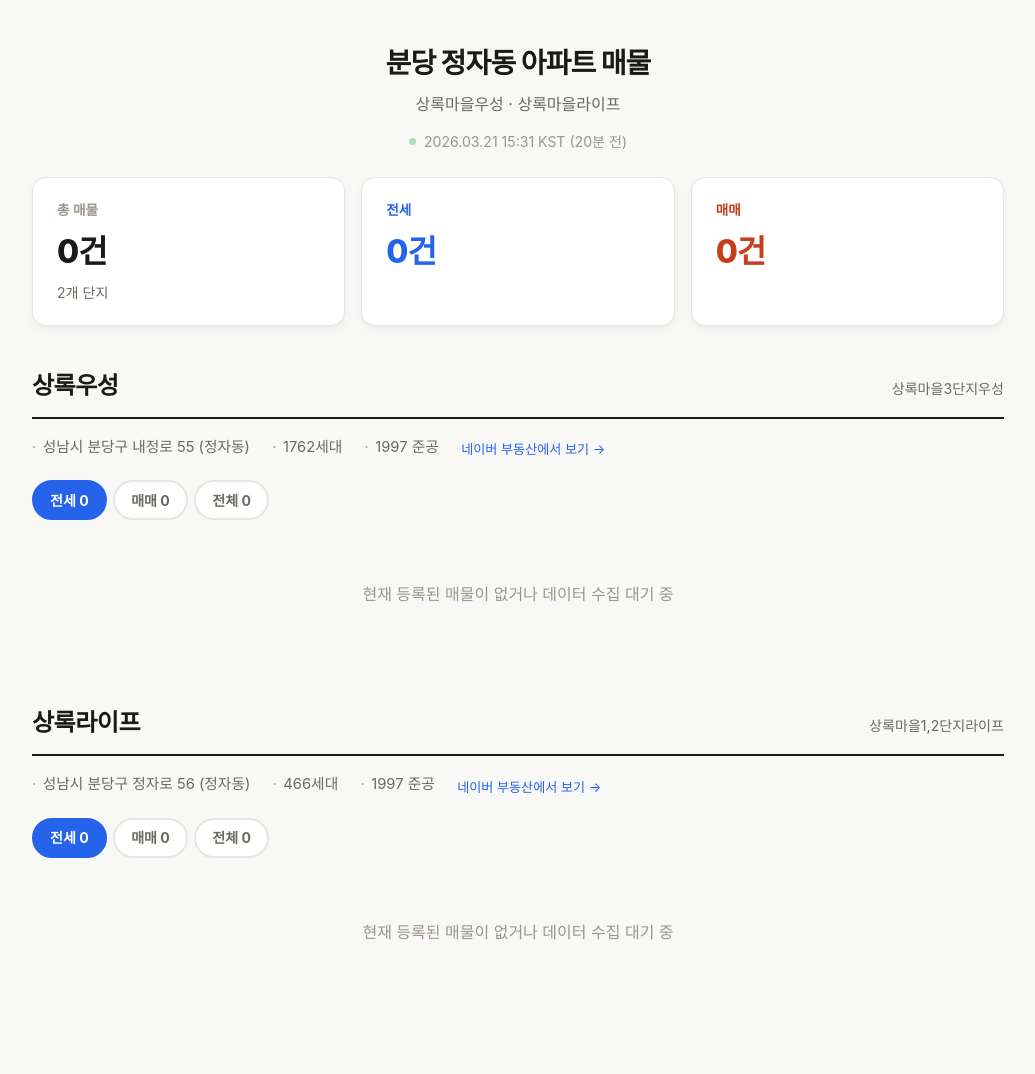
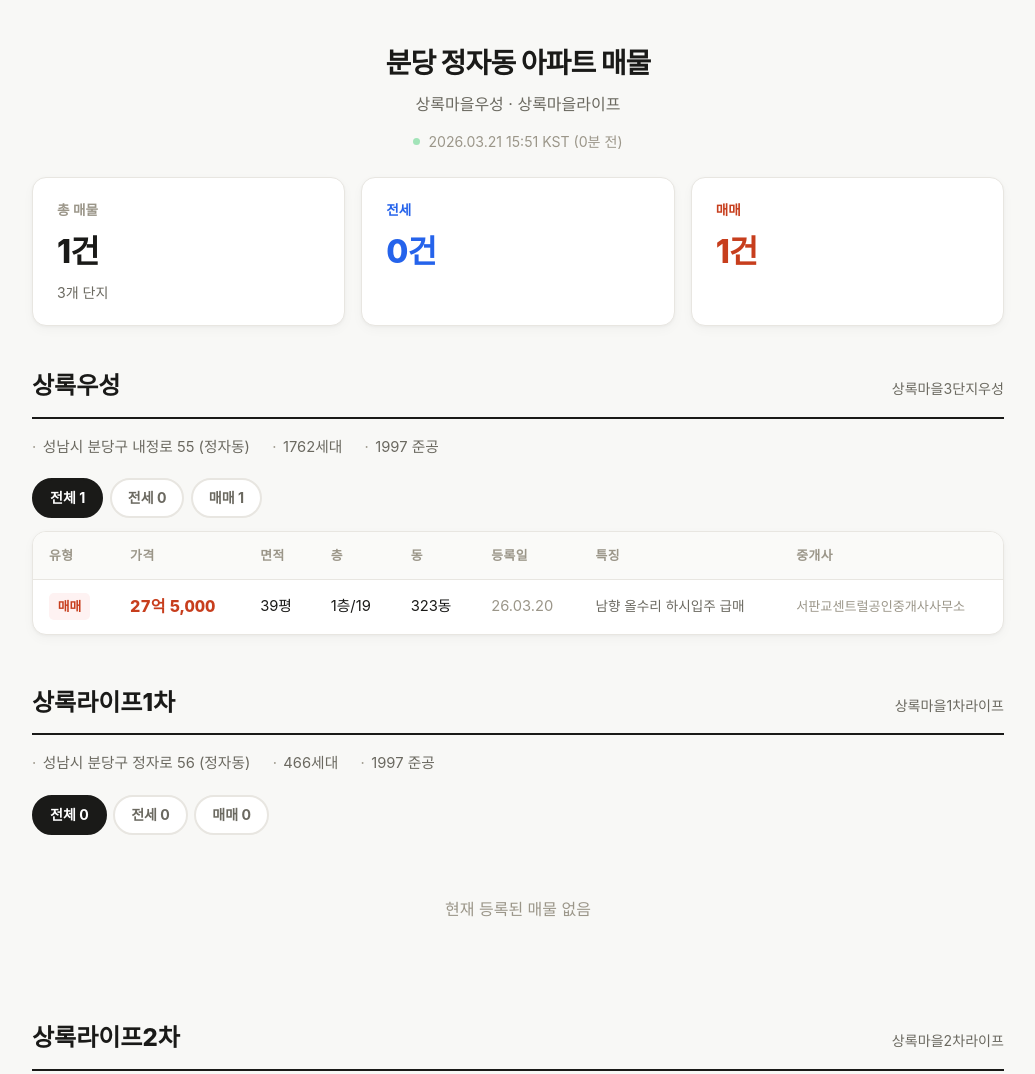
Before and after one commit to int64ai/home, a website: page public/index.html in a window 1280 px wide. Shown: the top 1074 px of the page, without its empty margins (122-1157 px from the left). Drawn offline with Linux system fonts and the light colour scheme; a web font is replaced by a local one.

Commit message:
🎉 v7: 아실 API 기반 매물 크롤러
- 아실(asil.kr) = 네이버 부동산 동일 KISO 데이터
- GitHub Actions에서 차단 없이 정상 작동
- 상록우성 매매 1건 확인 (27.5억, 323동 1층, 39평)
- 라이프 현재 매물 0건 (실제로 없음)
- 필드: 가격, 면적(평), 층, 동, 설명, 중개사, 등록일

```diff
--- a/public/data.json
+++ b/public/data.json
@@ -1,39 +1,73 @@
 {
-  "updatedAt": "2026-03-21T06:31:14.412Z",
-  "source": "naver_land",
-  "blocked": false,
+  "updatedAt": "2026-03-21T06:51:53.416Z",
+  "source": "asil",
+  "sourceLabel": "아실 (네이버 부동산 동일 데이터)",
   "complexes": [
     {
       "name": "상록마을3단지우성",
       "alias": "상록우성",
-      "complexNo": "2645",
+      "bldcode": "6254",
       "address": "성남시 분당구 내정로 55 (정자동)",
       "totalUnits": 1762,
       "builtYear": "1997",
-      "pyeongs": [],
+      "articles": [
+        {
+          "tradeType": "매매",
+          "articleId": "35891858",
+          "price": "27억 5,000",
+          "priceRaw": 275000,
+          "rent": "",
+          "rentRaw": 0,
+          "floor": "1",
+          "totalFloor": "19",
+          "dong": "323",
+          "exclusiveArea": "129.72",
+          "supplyArea": "153.81",
+          "pyeong": 39,
+          "direction": "",
+          "description": "남향 올수리 하시입주 급매",
+          "realtor": "서판교센트럴공인중개사사무소",
+          "realtorTel": "031-702-2200",
+          "confirmDate": "26.03.20",
+          "buildingName": "상록우성"
+        }
+      ],
+      "count": {
+        "total": 1,
+        "jeonse": 0,
+        "sale": 1
+      },
+      "scrapedAt": "2026-03-21T06:51:47.150Z"
+    },
+    {
+      "name": "상록마을1차라이프",
+      "alias": "상록라이프1차",
+      "bldcode": "6252",
+      "address": "성남시 분당구 정자로 56 (정자동)",
+      "totalUnits": 466,
+      "builtYear": "1997",
       "articles": [],
       "count": {
         "total": 0,
         "jeonse": 0,
         "sale": 0
       },
-      "scrapedAt": "2026-03-21T06:29:53.804Z"
+      "scrapedAt": "2026-03-21T06:51:49.783Z"
     },
     {
-      "name": "상록마을1,2단지라이프",
-      "alias": "상록라이프",
-      "complexNo": "2623",
+      "name": "상록마을2차라이프",
+      "alias": "상록라이프2차",
+      "bldcode": "50356",
       "address": "성남시 분당구 정자로 56 (정자동)",
-      "totalUnits": 466,
+      "totalUnits": 0,
       "builtYear": "1997",
-      "pyeongs": [],
       "articles": [],
       "count": {
         "total": 0,
         "jeonse": 0,
         "sale": 0
       },
-      "scrapedAt": "2026-03-21T06:31:12.911Z"
+      "scrapedAt": "2026-03-21T06:51:52.415Z"
     }
   ]
 }
--- a/public/index.html
+++ b/public/index.html
@@ -24,15 +24,14 @@
     .dot.off{background:#ef4444;animation:none}
     @keyframes pulse{0%,100%{opacity:1}50%{opacity:.4}}
     .container{max-width:1020px;margin:0 auto;padding:0 1.5rem 4rem}
-    .cards{display:grid;grid-template-columns:repeat(auto-fit,minmax(180px,1fr));gap:1rem;margin-bottom:2.5rem}
+    .summary{display:grid;grid-template-columns:repeat(auto-fit,minmax(180px,1fr));gap:1rem;margin-bottom:2.5rem}
     .card{background:var(--surface);border:1px solid var(--border);border-radius:var(--radius);padding:1.3rem 1.5rem;box-shadow:var(--shadow)}
     .card .lbl{font-size:.85rem;font-weight:600;color:var(--text-3);margin-bottom:.25rem}
     .card .val{font-size:2rem;font-weight:800;letter-spacing:-.03em}
     .card .detail{font-size:.88rem;color:var(--text-2);margin-top:.15rem}
-    .blocked-banner{background:#fef2f2;border:1px solid #fecaca;border-radius:var(--radius);padding:1rem 1.5rem;margin-bottom:2rem;color:#991b1b;font-size:.92rem;text-align:center}
     .section{margin-bottom:3rem}
     .section-head{display:flex;align-items:baseline;justify-content:space-between;margin-bottom:1rem;padding-bottom:.7rem;border-bottom:2.5px solid var(--text-1)}
-    .section-title{font-size:1.5rem;font-weight:800;letter-spacing:-.02em}
+    .section-title{font-size:1.5rem;font-weight:800}
     .section-meta{font-size:.88rem;color:var(--text-2)}
     .info-row{display:flex;flex-wrap:wrap;gap:.5rem 1.4rem;margin-bottom:1.2rem;font-size:.92rem;color:var(--text-2)}
     .info-row span::before{content:'·';margin-right:.4rem;color:var(--text-3)}
@@ -53,13 +52,11 @@
     .tag.sale{background:#fef2f2;color:var(--sale)}.tag.jeonse{background:#eff6ff;color:var(--jeonse)}
     .price-c{font-weight:800;font-size:1rem;font-variant-numeric:tabular-nums}
     .price-c.sale{color:var(--sale)}.price-c.jeonse{color:var(--jeonse)}
-    .desc{font-size:.82rem;color:var(--text-3);max-width:200px;overflow:hidden;text-overflow:ellipsis;white-space:nowrap}
+    .desc{font-size:.85rem;color:var(--text-2);max-width:240px;overflow:hidden;text-overflow:ellipsis;white-space:nowrap}
     .muted{color:var(--text-3)}
     .empty{text-align:center;padding:3rem;color:var(--text-3);font-size:1rem}
     .footer{text-align:center;padding:2rem;font-size:.82rem;color:var(--text-3);border-top:1px solid var(--border)}
     .footer a{color:var(--text-2);text-decoration:none}
-    .naver-link{display:inline-block;margin-top:.3rem;font-size:.82rem;color:var(--jeonse);text-decoration:none}
-    .naver-link:hover{text-decoration:underline}
     @media(max-width:640px){html{font-size:15px}.container{padding:0 1rem 3rem}.tbl-wrap{overflow-x:auto}table{min-width:650px}}
   </style>
 </head>
@@ -70,12 +67,11 @@
     <div class="status"><span class="dot" id="dot"></span><span id="st">로딩 중...</span></div>
   </div>
   <div class="container">
-    <div id="banner"></div>
-    <div class="cards" id="cards"></div>
+    <div class="summary" id="summary"></div>
     <div id="content"><div class="empty">데이터 로딩 중...</div></div>
   </div>
   <div class="footer">
-    출처: <a href="https://fin.land.naver.com" target="_blank">네이버 부동산</a> · 30분 자동 업데이트 · 참고용
+    데이터: <a href="https://asil.kr" target="_blank">아실</a> (네이버 부동산 동일 KISO 데이터) · 30분 자동 업데이트 · 참고용
   </div>
   <script>
     const h = s => { const d = document.createElement('div'); d.textContent = s||''; return d.innerHTML; };
@@ -85,112 +81,92 @@
       return `${dt.getFullYear()}.${String(dt.getMonth()+1).padStart(2,'0')}.${String(dt.getDate()).padStart(2,'0')} ${String(dt.getHours()).padStart(2,'0')}:${String(dt.getMinutes()).padStart(2,'0')}`;
     };
     const ago = d => {
-      if(!d) return '';
-      const m=Math.floor((Date.now()-new Date(d).getTime())/60000);
-      if(m<60) return m+'분 전';
-      const hr=Math.floor(m/60);
-      if(hr<24) return hr+'시간 전';
-      return Math.floor(hr/24)+'일 전';
+      if(!d)return'';const m=Math.floor((Date.now()-new Date(d).getTime())/60000);
+      if(m<60)return m+'분 전';const hr=Math.floor(m/60);if(hr<24)return hr+'시간 전';return Math.floor(hr/24)+'일 전';
     };
 
     function render(data) {
       if (!data.updatedAt) {
         document.getElementById('dot').classList.add('off');
         document.getElementById('st').textContent = '데이터 대기 중';
-        document.getElementById('content').innerHTML = '<div class="empty">GitHub Actions 첫 실행 대기 중</div>';
         return;
       }
       document.getElementById('dot').classList.remove('off');
       document.getElementById('st').textContent = `${fmtKST(data.updatedAt)} KST (${ago(data.updatedAt)})`;
 
-      if (data.blocked) {
-        document.getElementById('banner').innerHTML = '<div class="blocked-banner">⚠ 네이버 API 접근이 일시 차단되었습니다. 다음 업데이트에서 자동 재시도합니다.</div>';
-      }
+      const cx = data.complexes || [];
+      const totalAll = cx.reduce((s,c)=>s+(c.count?.total||0),0);
+      const totalJ = cx.reduce((s,c)=>s+(c.count?.jeonse||0),0);
+      const totalS = cx.reduce((s,c)=>s+(c.count?.sale||0),0);
 
-      const cx = data.complexes || [];
-      const totalAll = cx.reduce((s,c) => s+(c.count?.total||0), 0);
-      const totalJeonse = cx.reduce((s,c) => s+(c.count?.jeonse||0), 0);
-      const totalSale = cx.reduce((s,c) => s+(c.count?.sale||0), 0);
-
-      document.getElementById('cards').innerHTML = `
+      document.getElementById('summary').innerHTML = `
         <div class="card"><div class="lbl">총 매물</div><div class="val">${totalAll}건</div><div class="detail">${cx.length}개 단지</div></div>
-        <div class="card"><div class="lbl" style="color:var(--jeonse)">전세</div><div class="val" style="color:var(--jeonse)">${totalJeonse}건</div></div>
-        <div class="card"><div class="lbl" style="color:var(--sale)">매매</div><div class="val" style="color:var(--sale)">${totalSale}건</div></div>
+        <div class="card"><div class="lbl" style="color:var(--jeonse)">전세</div><div class="val" style="color:var(--jeonse)">${totalJ}건</div></div>
+        <div class="card"><div class="lbl" style="color:var(--sale)">매매</div><div class="val" style="color:var(--sale)">${totalS}건</div></div>
       `;
-
       document.getElementById('content').innerHTML = cx.map(renderSection).join('');
       initFilters();
       document.querySelectorAll('.section').forEach(applyFilters);
     }
 
     function renderSection(c) {
-      const articles = c.articles || [];
-      const info = [c.address, c.totalUnits+'세대', c.builtYear+' 준공'];
+      const arts = c.articles || [];
+      const info = [c.address, c.totalUnits?c.totalUnits+'세대':'', c.builtYear+' 준공'].filter(Boolean);
 
       return `
-      <div class="section" data-no="${c.complexNo}">
+      <div class="section">
         <div class="section-head">
           <span class="section-title">${h(c.alias)}</span>
           <span class="section-meta">${h(c.name)}</span>
         </div>
-        <div class="info-row">
-          ${info.map(i=>`<span>${h(i)}</span>`).join('')}
-          <a class="naver-link" href="https://fin.land.naver.com/complexes/${c.complexNo}" target="_blank">네이버 부동산에서 보기 →</a>
+        <div class="info-row">${info.map(i=>`<span>${h(i)}</span>`).join('')}</div>
+        <div class="filter-row trade-tabs">
+          <div class="pill active all" data-type="all">전체 ${arts.length}</div>
+          <div class="pill jeonse" data-type="전세">전세 ${c.count?.jeonse||0}</div>
+          <div class="pill sale" data-type="매매">매매 ${c.count?.sale||0}</div>
         </div>
-        <div class="filter-row trade-tabs">
-          <div class="pill active jeonse" data-type="전세">전세 ${c.count?.jeonse||0}</div>
-          <div class="pill sale" data-type="매매">매매 ${c.count?.sale||0}</div>
-          <div class="pill all" data-type="all">전체 ${articles.length}</div>
-        </div>
-        ${articles.length?`
+        ${arts.length?`
         <div class="tbl-wrap"><table><thead><tr>
-          <th>유형</th><th>가격</th><th>면적</th><th>층</th><th>동</th><th>방향</th><th>확인일</th><th>특징</th>
+          <th>유형</th><th>가격</th><th>면적</th><th>층</th><th>동</th><th>등록일</th><th>특징</th><th>중개사</th>
         </tr></thead><tbody>
-          ${articles.map(a=>{
-            const cl = a.tradeType==='매매'?'sale':'jeonse';
+          ${arts.map(a=>{
+            const cl=a.tradeType==='매매'?'sale':'jeonse';
+            const area = a.pyeong ? a.pyeong+'평' : (a.exclusiveArea ? a.exclusiveArea+'㎡' : '—');
+            const flr = a.floor ? a.floor+'층' + (a.totalFloor ? '/'+a.totalFloor : '') : '—';
             return `<tr data-type="${h(a.tradeType)}">
               <td><span class="tag ${cl}">${h(a.tradeType)}</span></td>
-              <td class="price-c ${cl}">${h(a.price)}</td>
-              <td>${a.pyeongName?h(a.pyeongName)+'평':h(a.area)+'㎡'}</td>
-              <td>${h(a.floor)||'—'}</td>
-              <td>${a.dong?h(a.dong):'—'}</td>
-              <td class="muted">${h(a.direction)||'—'}</td>
-              <td class="muted">${h(a.confirmDate)||'—'}</td>
+              <td class="price-c ${cl}">${h(a.price)}${a.rent?' / '+h(a.rent):''}</td>
+              <td>${area}</td>
+              <td>${flr}</td>
+              <td>${a.dong?h(a.dong)+'동':'—'}</td>
+              <td class="muted">${h(a.confirmDate)}</td>
               <td class="desc" title="${h(a.description)}">${h(a.description)||'—'}</td>
+              <td class="muted" style="font-size:.82rem">${h(a.realtor)}</td>
             </tr>`;
           }).join('')}
         </tbody></table></div>
-        `:'<div class="empty">현재 등록된 매물이 없거나 데이터 수집 대기 중</div>'}
+        `:'<div class="empty">현재 등록된 매물 없음</div>'}
       </div>`;
     }
 
-    function initFilters() {
-      document.querySelectorAll('.trade-tabs').forEach(tabs => {
-        tabs.querySelectorAll('.pill').forEach(pill => {
-          pill.onclick = () => {
-            tabs.querySelectorAll('.pill').forEach(p=>p.classList.remove('active'));
-            pill.classList.add('active');
-            applyFilters(pill.closest('.section'));
-          };
+    function initFilters(){
+      document.querySelectorAll('.trade-tabs').forEach(tabs=>{
+        tabs.querySelectorAll('.pill').forEach(p=>{
+          p.onclick=()=>{tabs.querySelectorAll('.pill').forEach(x=>x.classList.remove('active'));p.classList.add('active');applyFilters(p.closest('.section'));};
         });
       });
     }
-
-    function applyFilters(section) {
-      const type = section.querySelector('.pill.active')?.dataset.type || 'all';
-      section.querySelectorAll('tbody tr').forEach(tr => {
-        tr.style.display = (type === 'all' || tr.dataset.type === type) ? '' : 'none';
-      });
+    function applyFilters(s){
+      const t=s.querySelector('.pill.active')?.dataset.type||'all';
+      s.querySelectorAll('tbody tr').forEach(tr=>{tr.style.display=(t==='all'||tr.dataset.type===t)?'':'none';});
     }
 
-    async function load() {
-      try {
-        const r = await fetch('./data.json?t='+Date.now());
-        render(await r.json());
-      } catch { document.getElementById('dot').classList.add('off'); }
+    async function load(){
+      try{const r=await fetch('./data.json?t='+Date.now());render(await r.json());}
+      catch{document.getElementById('dot').classList.add('off');}
     }
     load();
-    setInterval(load, 300000);
+    setInterval(load,300000);
   </script>
 </body>
 </html>
```
Also changed, not shown: scripts/scrape.js (+145 -61 lines).
